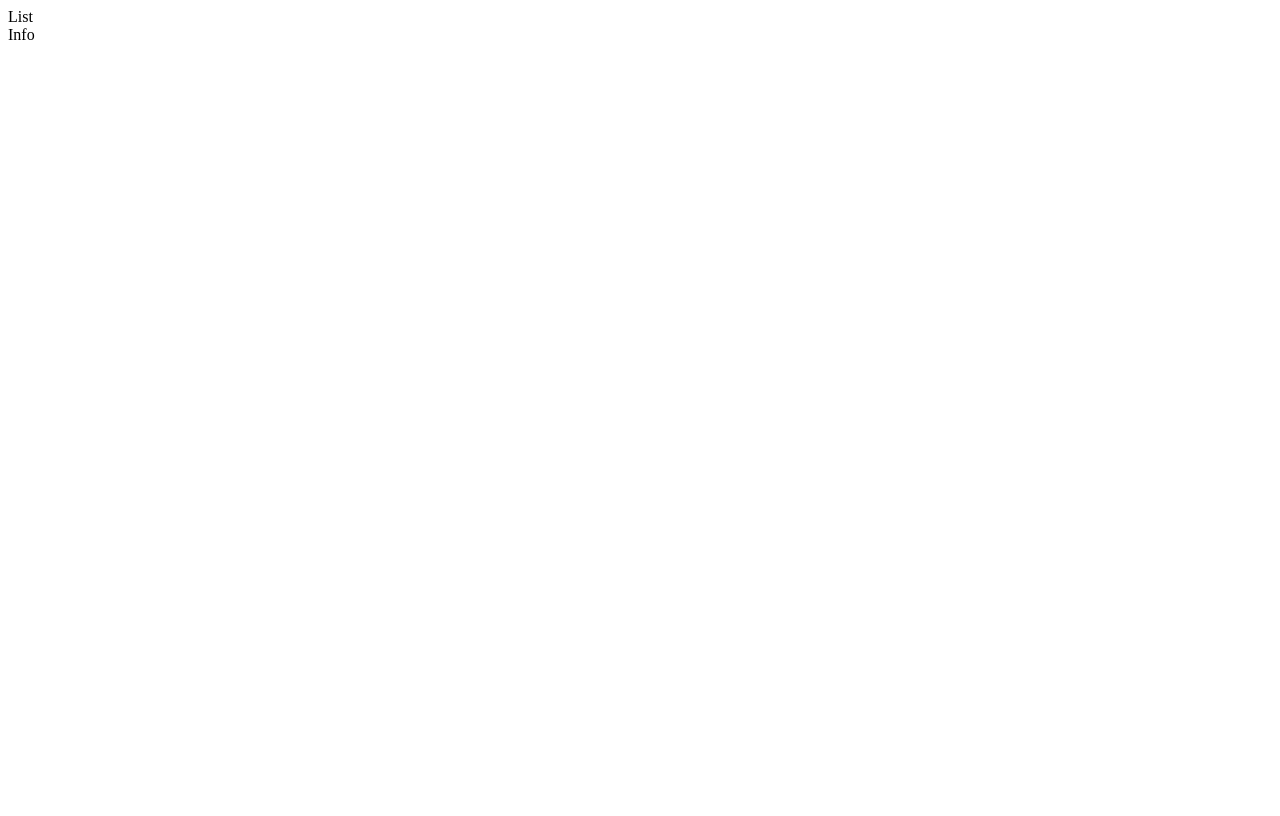
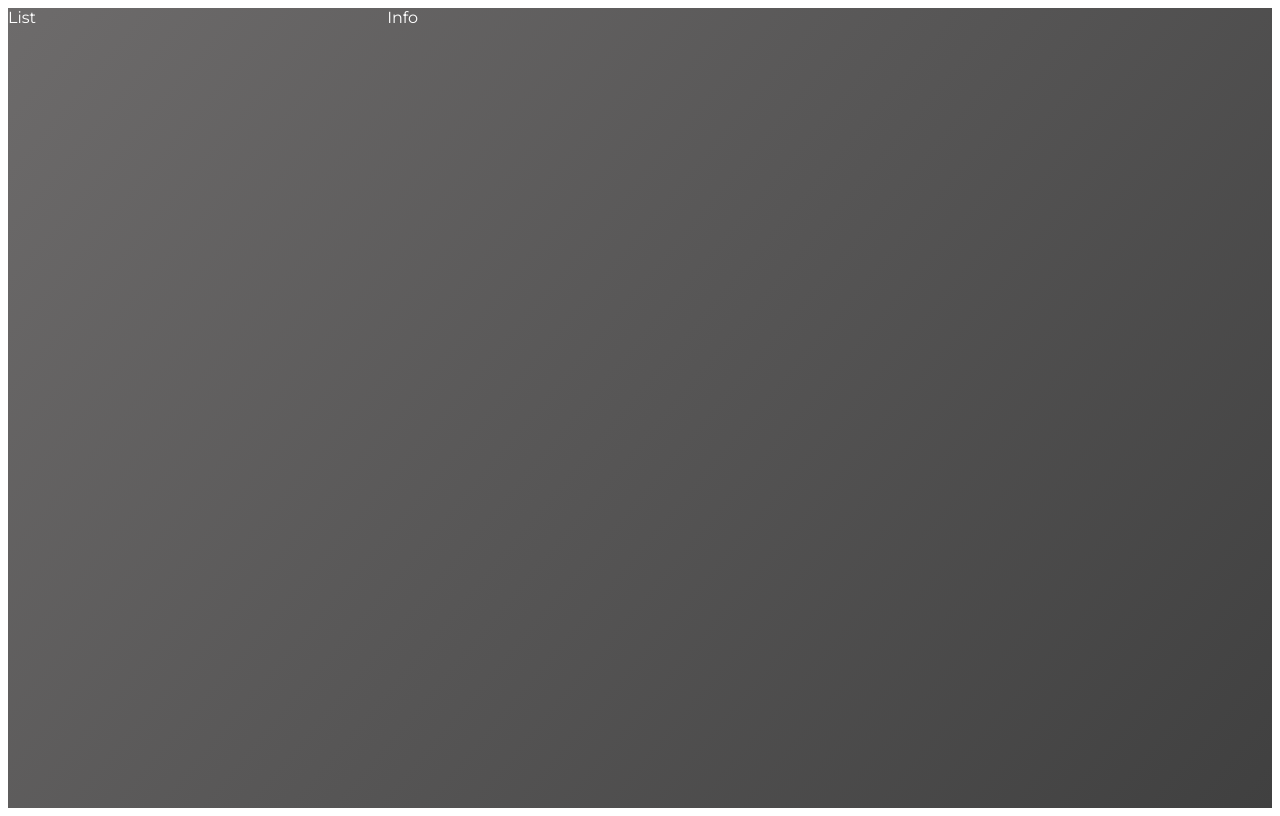
Before and after one commit to hrr36-fec2/fren-playlist, a React app: page / in a window 1280 px wide. Built offline with nearby package versions, Linux system fonts and the light colour scheme.

Commit message:
black box

```diff
--- a/client/PlayList.js
+++ b/client/PlayList.js
@@ -3,12 +3,14 @@
 import List from './components/List'
 import Info from './components/Info'
 
+import { Container } from './components/Styled.js'
+
 const PlayList = () => {
   return (
-    <div>
+    <Container>
       <List />
       <Info />
-    </div>
+    </Container>
   );
 }
 
--- a/client/components/List/index.js
+++ b/client/components/List/index.js
@@ -1,8 +1,10 @@
 import React from 'react'
+
+import { ListContainer } from '../Styled.js'
 
 const List = () => {
   return (
-    <div>List</div>
+    <ListContainer>List</ListContainer>
   )
 }
 
--- /dev/null
+++ b/client/components/Styled.js
@@ -0,0 +1,19 @@
+import sc from 'styled-components';
+
+export const Container = sc.div`
+  box-sizing      : border-box;
+  min-height      : 100vh;
+  font-family     : 'Montserrat', sans-serif;
+  background-color: #404040;
+  background-image: linear-gradient(130deg, #6d6b6b, #404040);
+  color           : #fff;
+  display         : flex;
+`
+
+export const ListContainer = sc.div`
+  width: 30%;
+`
+
+export const InfoContainer = sc.div`
+  width: 80%;
+`
--- a/server/db/mdb.js
+++ b/server/db/mdb.js
@@ -3,7 +3,7 @@ const maria = require('mariadb');
 const mdb = maria.createPool({
   host: 'localhost',
   user: 'root',
-  password: 'mar1a',
+  password: process.env.MDBP,
   database: 'hrr',
   connectionLimit: 3
 });
```
Also changed, not shown: public/index.html (+2 -0 lines).
